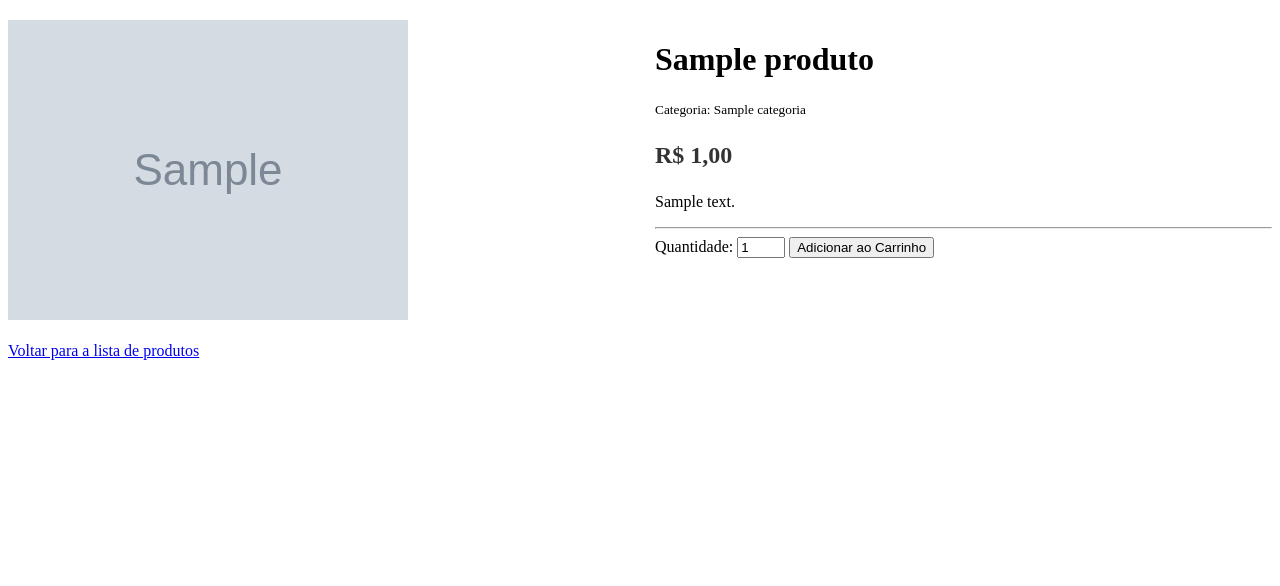
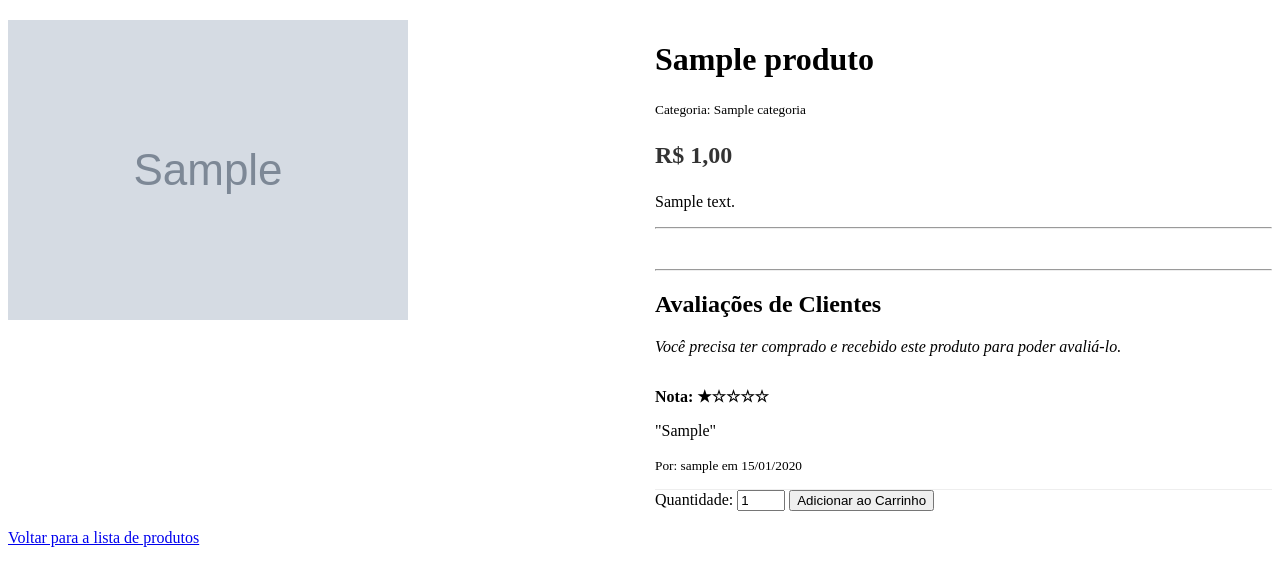
Before and after one commit to ibueno-dev/fluorita-django, a Django app: a page that uses templates/loja/detalhe_produto.html in a window 1280 px wide. Shown: the part 46-632 px from the top of the page. Run offline with Django 5.2, Linux system fonts and the light colour scheme; a user stored in the database is signed in; tables that the repository leaves empty hold one stand-in row (values such as "Sample post"); grey boxes marked "Sample" are stand-in pictures.

Commit message:
Modifico html detalhe_produto.html para exibir avalização

```diff
--- a/templates/loja/detalhe_produto.html
+++ b/templates/loja/detalhe_produto.html
@@ -17,6 +17,35 @@
             <p>{{ produto.descricao }}</p>
 
             <hr>
+            <hr style="margin-top: 40px;">
+
+            <div class="avaliacoes-section">
+                <h2>Avaliações de Clientes</h2>
+
+                {% if pode_avaliar %}
+                    <h3>Deixe sua avaliação</h3>
+                    <form action="{% url 'adicionar_avaliacao' produto.slug %}" method="POST">
+                        {% csrf_token %}
+                        {{ avaliacao_form.as_p }}
+                        <button type="submit">Enviar Avaliação</button>
+                    </form>
+                    <hr>
+                {% elif request.user.is_authenticated %}
+                     <p><i>Você precisa ter comprado e recebido este produto para poder avaliá-lo.</i></p>
+                {% else %}
+                     <p><i><a href="{% url 'login' %}?next={{ request.path }}">Faça o login</a> para avaliar este produto.</i></p>
+                {% endif %}
+
+                {% for avaliacao in avaliacoes %}
+                    <div class="avaliacao" style="border-bottom: 1px solid #eee; padding: 15px 0;">
+                        <strong>Nota: {{ avaliacao.get_nota_display }}</strong>
+                        <p>"{{ avaliacao.comentario }}"</p>
+                        <small>Por: {{ avaliacao.usuario.username }} em {{ avaliacao.criado_em|date:"d/m/Y" }}</small>
+                    </div>
+                {% empty %}
+                    <p>Este produto ainda não tem avaliações. Seja o primeiro a avaliar!</p>
+                {% endfor %}
+            </div>
 
             <form action="{% url 'loja:adicionar_ao_carrinho' produto.id %}" method="POST">
                 {% csrf_token %}
```
